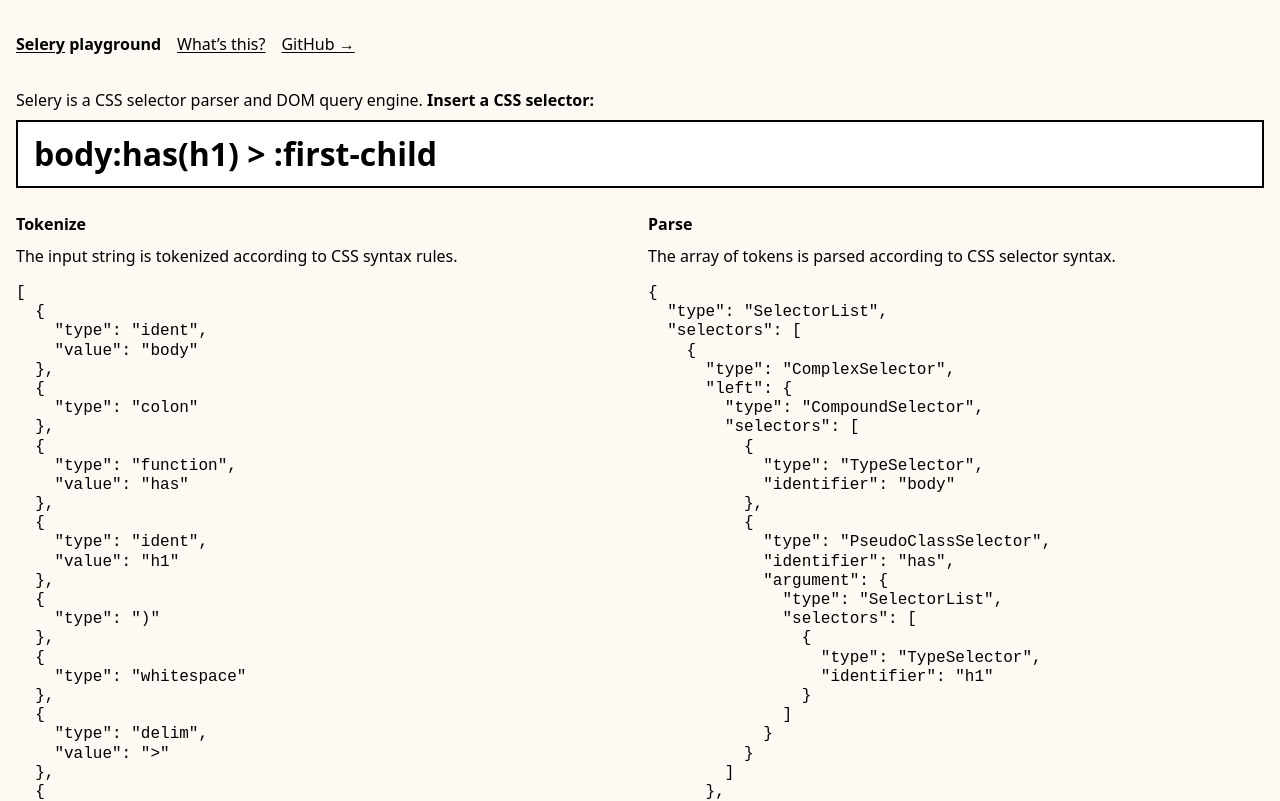
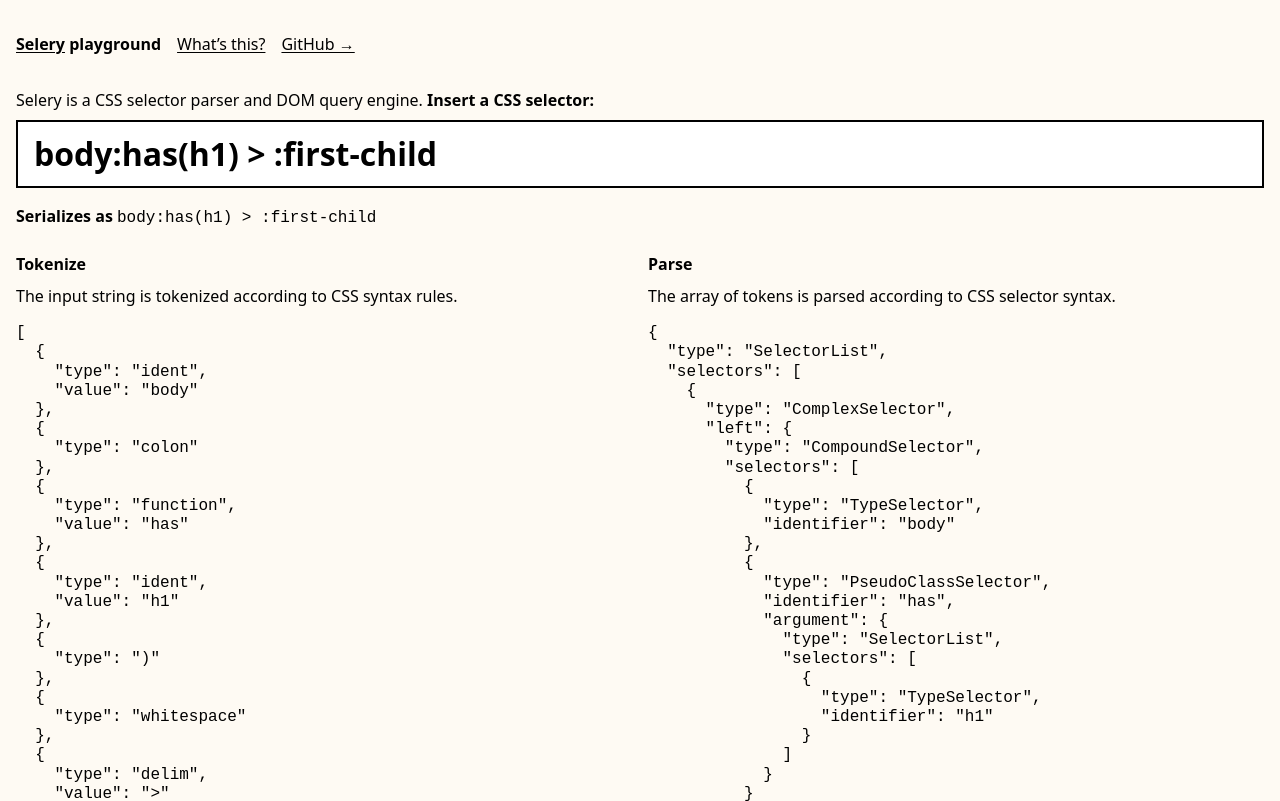
Before and after one commit to danburzo/selery, a website: page web/index.html in a window 1280 px wide. Shown: the top 801 px of the page. Drawn offline with Linux system fonts and the light colour scheme.

Commit message:
Web: add serialization output

```diff
--- a/package.json
+++ b/package.json
@@ -12,7 +12,7 @@
 		"test": "node --test 'test/**/*.test.js'",
 		"lint": "eslint '{src,test}/**/*.js'",
 		"start:web": "npx esbuild --servedir=web --watch --outdir=web/build --metafile=web/build/meta.json --bundle --format=esm --target=es6 web/index.js",
-		"build:web": "npx esbuild --outdir=web/build --metafile=web/build/meta.json --bundle --minify --format=esm --target=es6 web/index.js"
+		"build:web": "npx esbuild --outdir=web/build --metafile=web/build/meta.json --bundle --format=esm --target=es6 web/index.js"
 	},
 	"repository": {
 		"type": "git",
--- a/web/index.html
+++ b/web/index.html
@@ -38,10 +38,20 @@
 				top: 0;
 			}
 
+			@media (max-width: 30em) {
+				#selector-input {
+					font-size: 1.25em;
+				}
+			}
+
 			.input-output {
 				display: flex;
 				flex-direction: column;
 				gap: 1rem;
+			}
+
+			.input-output > * {
+				margin: 0;
 			}
 
 			.output {
@@ -60,11 +70,15 @@
 				flex-basis: 0;
 			}
 
-			pre {
+			pre,
+			code {
 				tab-size: 2;
 				font-family: monospace, monospace;
 				line-height: 1.2;
 				white-space: pre-wrap;
+			}
+
+			pre {
 				width: 100%;
 			}
 
@@ -128,6 +142,7 @@
 
 		<div class="input-output">
 			<input id="selector-input" value="body:has(h1) > :first-child" />
+			<p><strong>Serializes as</strong> <code id="serialize-output"></code></p>
 			<div class="output">
 				<div>
 					<h2>Tokenize</h2>
@@ -149,9 +164,10 @@
 		</div>
 
 		<script type="module">
-			import { tokenize, parse } from './build/index.js';
+			import { tokenize, parse, serialize } from './build/index.js';
 
 			const selectorInput = document.getElementById('selector-input');
+			const serializeOutput = document.getElementById('serialize-output');
 			const tokenizeOutput = document.getElementById('tokenize-output');
 			const parseOutput = document.getElementById('parse-output');
 
@@ -165,6 +181,7 @@
 				if (!value) {
 					tokenizeOutput.textContent = '';
 					parseOutput.textContent = '';
+					serializeOutput.textContent = '';
 					return;
 				}
 				let tokens;
@@ -173,13 +190,24 @@
 				} catch (err) {
 					tokenizeOutput.textContent = `${err.name}: ${err.message}\n\n${err.stack}`;
 				}
-				if (tokens) {
-					tokenizeOutput.textContent = JSON.stringify(tokens, null, '\t');
-					try {
-						parseOutput.textContent = JSON.stringify(parse(tokens), null, '\t');
-					} catch (err) {
-						parseOutput.textContent = `${err.name}: ${err.message}\n\n${err.stack}`;
-					}
+				if (!tokens) {
+					return;
+				}
+				tokenizeOutput.textContent = JSON.stringify(tokens, null, '\t');
+				let ast;
+				try {
+					ast = parse(tokens);
+				} catch (err) {
+					parseOutput.textContent = `${err.name}: ${err.message}\n\n${err.stack}`;
+				}
+				if (!ast) {
+					return;
+				}
+				parseOutput.textContent = JSON.stringify(ast, null, '\t');
+				try {
+					serializeOutput.textContent = serialize(ast);
+				} catch (err) {
+					serializeOutput.textContent = `${err.name}: ${err.message}\n\n${err.stack}`;
 				}
 			}
 		</script>
--- a/web/index.js
+++ b/web/index.js
@@ -1 +1 @@
-export { tokenize, parse } from '../src/index.js';
+export { tokenize, parse, serialize } from '../src/index.js';
```
Also changed, not shown: web/build/index.js, web/build/meta.json.
